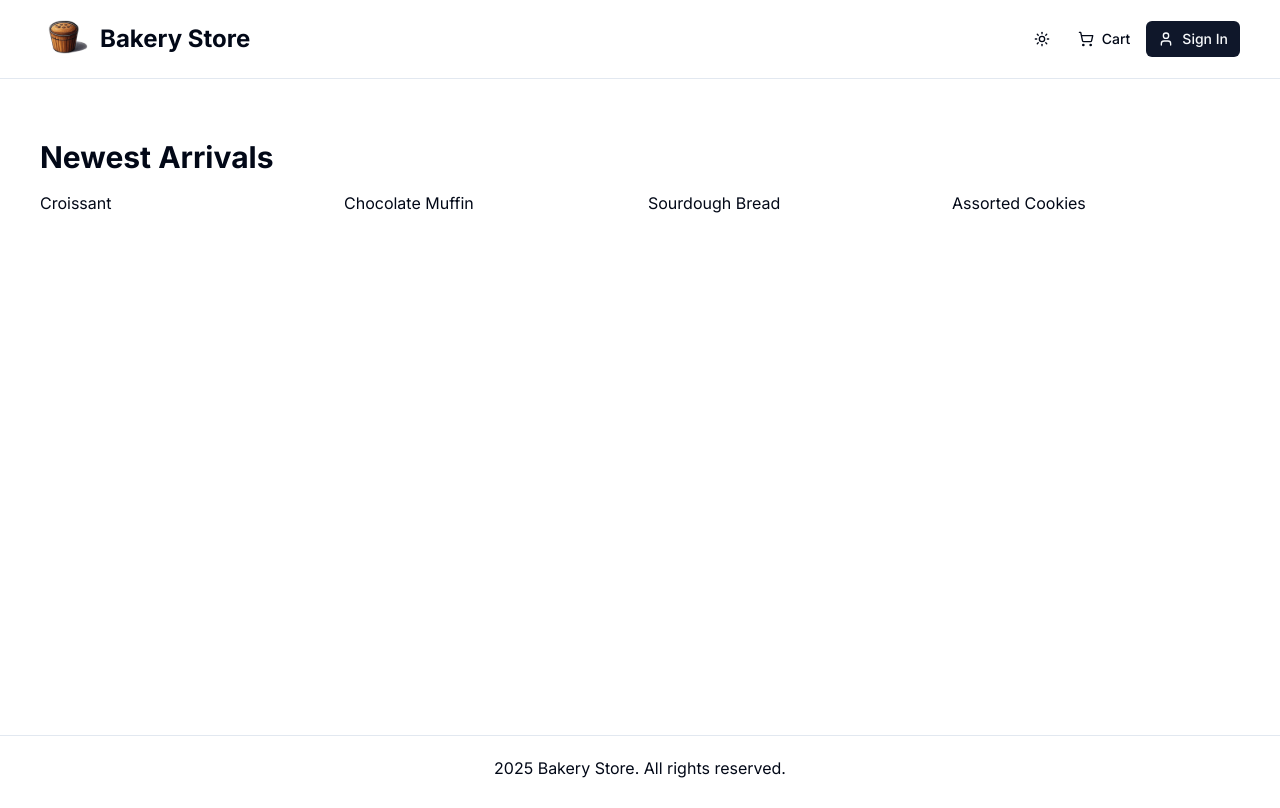
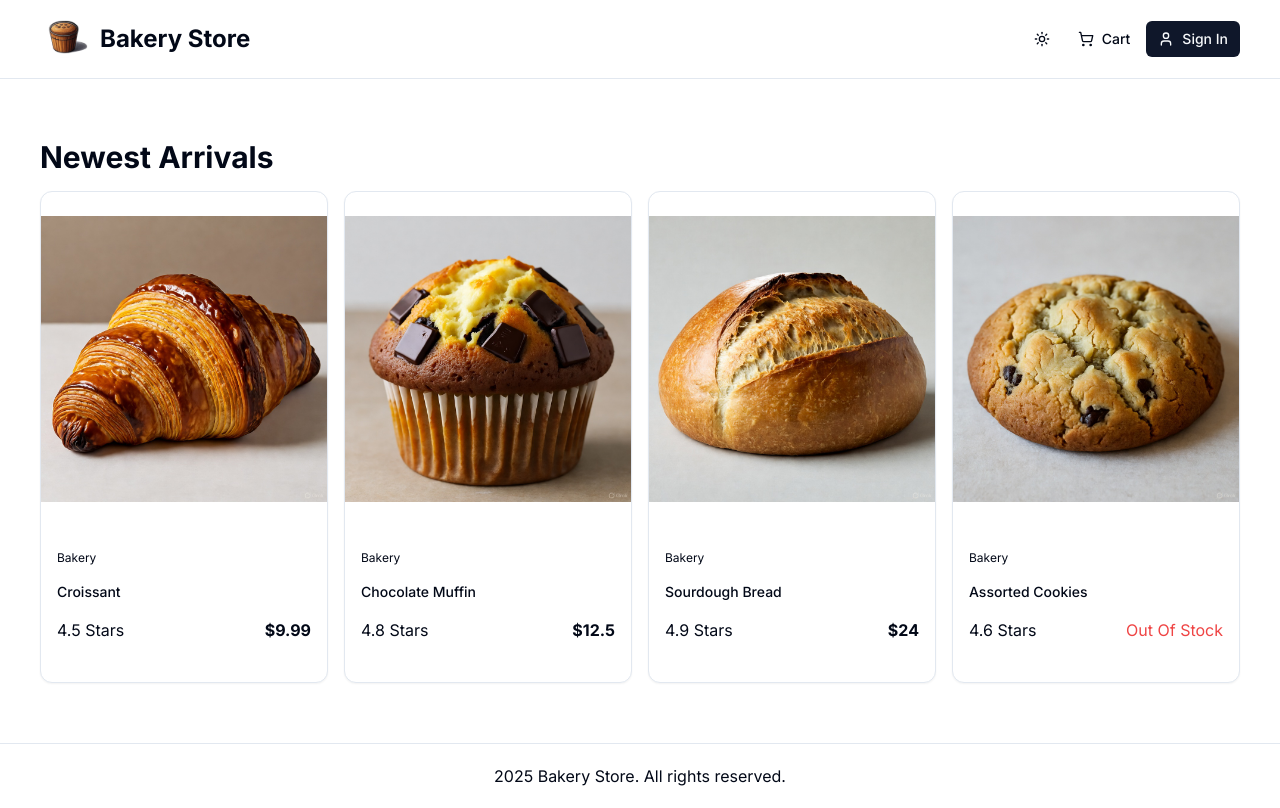
Before and after one commit to gregsypek/bakerystore, a Next.js app: page / in a window 1280 px wide. Built offline with nearby package versions, Linux system fonts and the light colour scheme; no server answers.

Commit message:
Create Product Card Component

```diff
--- a/app/(root)/db/sample-data.ts
+++ b/app/(root)/db/sample-data.ts
@@ -61,7 +61,7 @@ const sampleData = {
     "brand": "Bakery",
     "rating": 4.6,
     "numReviews": 18,
-    "stock": 12,
+    "stock": 0,
     "isFeatured": true,
     "banner": null
   }
--- /dev/null
+++ b/components/shared/product/product-card.tsx
@@ -0,0 +1,38 @@
+import { Card, CardContent, CardHeader } from "@/components/ui/card";
+import Image from "next/image";
+import Link from "next/link";
+
+const ProductCard = ({ product }: { product: any }) => {
+	return (
+		<Card className="w-full max-w-sm">
+			<CardHeader className="p-0 items-center">
+				<Link href={`/products/${product.slug}`}>
+					<Image
+						src={product.images[0]}
+						alt={product.name}
+						height={300}
+						width={300}
+						priority={true}
+						className="w-full h-auto"
+					/>
+				</Link>
+			</CardHeader>
+			<CardContent className="p-4 grid gap-4">
+				<div className="text-xs">{product.brand}</div>
+				<Link href={`/products/${product.slug}`}>
+					<h2 className="text-sm font-medium">{product.name}</h2>
+				</Link>
+				<div className="flex-between gap-4">
+					<p>{product.rating} Stars</p>
+					{product.stock > 0 ? (
+						<p className="font-bold">${product.price}</p>
+					) : (
+						<p className="text-destructive">Out Of Stock</p>
+					)}
+				</div>
+			</CardContent>
+		</Card>
+	);
+};
+
+export default ProductCard;
--- a/components/shared/product/product-list.tsx
+++ b/components/shared/product/product-list.tsx
@@ -1,3 +1,5 @@
+import ProductCard from "./product-card";
+
 const ProductList = ({
 	data,
 	title,
@@ -14,7 +16,9 @@ const ProductList = ({
 			{data.length > 0 ? (
 				<div className="grid grid-cols-1 sm:grid-cols-2 md:grid-cols-3 lg:grid-cols-4 gap-4">
 					{limitedData.map((product: any) => (
-						<div key={product.slug}>{product.name}</div>
+						<div key={product.slug}>
+							<ProductCard key={product.slug} product={product} />
+						</div>
 					))}
 				</div>
 			) : (
--- /dev/null
+++ b/components/ui/card.tsx
@@ -0,0 +1,92 @@
+import * as React from "react"
+
+import { cn } from "@/lib/utils"
+
+function Card({ className, ...props }: React.ComponentProps<"div">) {
+  return (
+    <div
+      data-slot="card"
+      className={cn(
+        "bg-card text-card-foreground flex flex-col gap-6 rounded-xl border py-6 shadow-sm",
+        className
+      )}
+      {...props}
+    />
+  )
+}
+
+function CardHeader({ className, ...props }: React.ComponentProps<"div">) {
+  return (
+    <div
+      data-slot="card-header"
+      className={cn(
+        "@container/card-header grid auto-rows-min grid-rows-[auto_auto] items-start gap-2 px-6 has-data-[slot=card-action]:grid-cols-[1fr_auto] [.border-b]:pb-6",
+        className
+      )}
+      {...props}
+    />
+  )
+}
+
+function CardTitle({ className, ...props }: React.ComponentProps<"div">) {
+  return (
+    <div
+      data-slot="card-title"
+      className={cn("leading-none font-semibold", className)}
+      {...props}
+    />
+  )
+}
+
+function CardDescription({ className, ...props }: React.ComponentProps<"div">) {
+  return (
+    <div
+      data-slot="card-description"
+      className={cn("text-muted-foreground text-sm", className)}
+      {...props}
+    />
+  )
+}
+
+function CardAction({ className, ...props }: React.ComponentProps<"div">) {
+  return (
+    <div
+      data-slot="card-action"
+      className={cn(
+        "col-start-2 row-span-2 row-start-1 self-start justify-self-end",
+        className
+      )}
+      {...props}
+    />
+  )
+}
+
+function CardContent({ className, ...props }: React.ComponentProps<"div">) {
+  return (
+    <div
+      data-slot="card-content"
+      className={cn("px-6", className)}
+      {...props}
+    />
+  )
+}
+
+function CardFooter({ className, ...props }: React.ComponentProps<"div">) {
+  return (
+    <div
+      data-slot="card-footer"
+      className={cn("flex items-center px-6 [.border-t]:pt-6", className)}
+      {...props}
+    />
+  )
+}
+
+export {
+  Card,
+  CardHeader,
+  CardFooter,
+  CardTitle,
+  CardAction,
+  CardDescription,
+  CardContent,
+}
```
